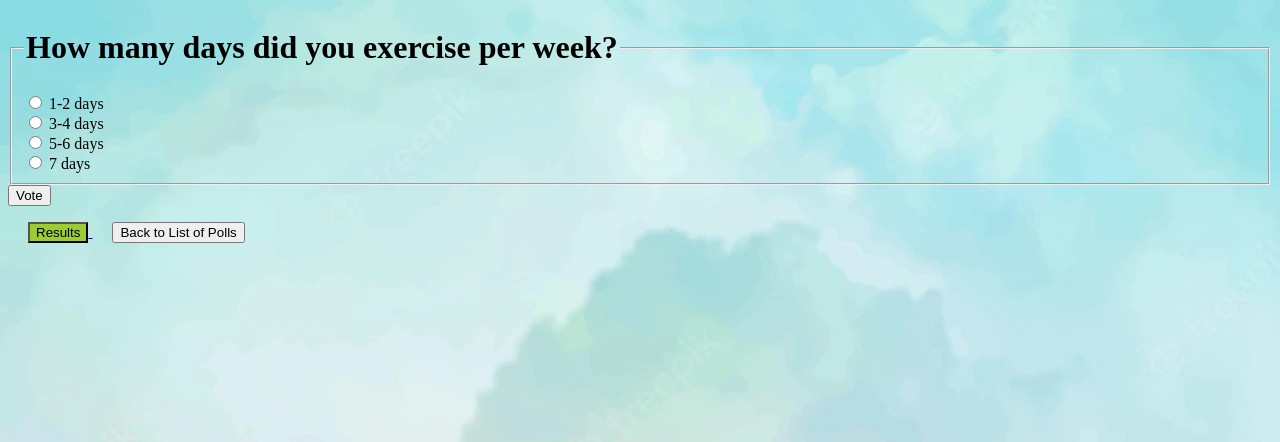
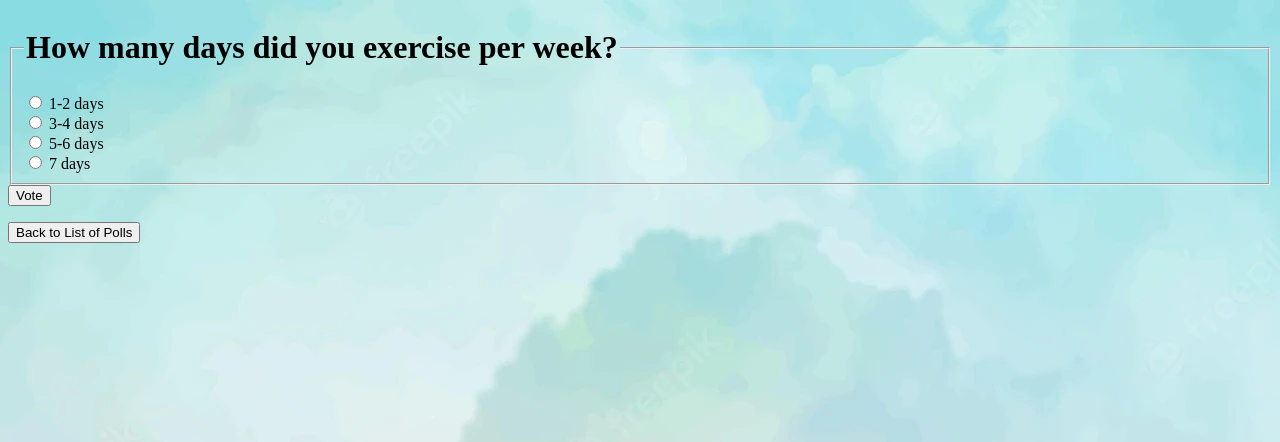
Before and after one commit to Kaniizs/ku-polls, a Django app: page /polls/2/ in a window 1280 px wide. Shown: the top 442 px of the page. Run offline with Django 4.2, Linux system fonts and the light colour scheme; data comes from the database, SQL or seed files in the repository.

Commit message:
Fixing detail.html

```diff
--- a/mysite/settings.py
+++ b/mysite/settings.py
@@ -24,7 +24,7 @@ BASE_DIR = Path(__file__).resolve().parent.parent
 SECRET_KEY = config('SECRET KEY', default='missing-secret-key')
 
 # SECURITY WARNING: don't run with debug turned on in production!
-DEBUG = config('DEBUG', cast=bool, default=False)
+DEBUG = config('DEBUG', cast=bool, default=True)
 
 ALLOWED_HOSTS = []
 
--- a/polls/templates/polls/detail.html
+++ b/polls/templates/polls/detail.html
@@ -17,8 +17,4 @@
     </fieldset>
     <input type="submit" value="Vote">
 </form>
-<a href="{% url 'polls:results' question.id %}">
-    <p style="text-indent: 20px"><button type="button">{{"Results"}}</button>
-</a></td>&emsp;
-<a href="{% url 'polls:index' %}">
     <a href="{% url 'polls:index' %}"><input type="button" value="Back to List of Polls"></a>
```
